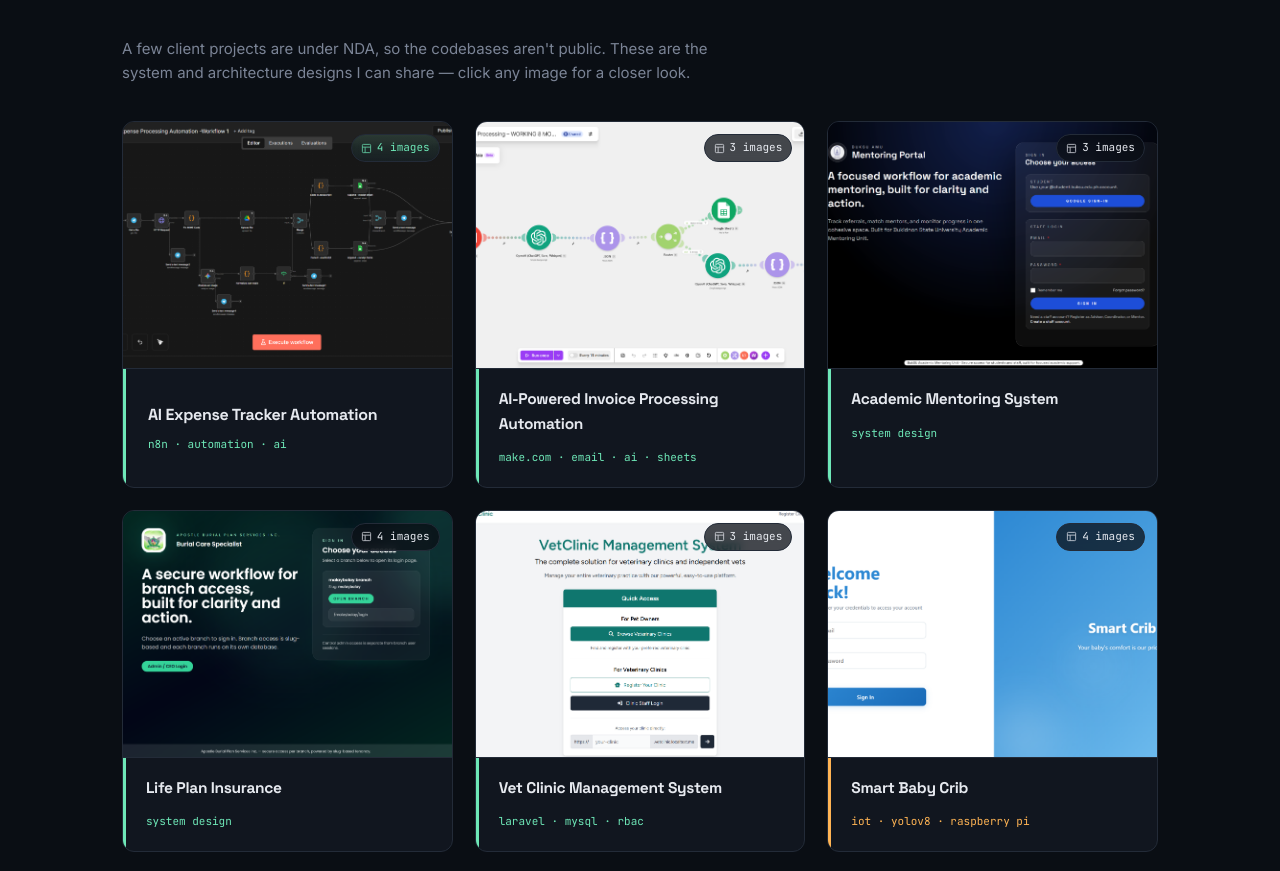
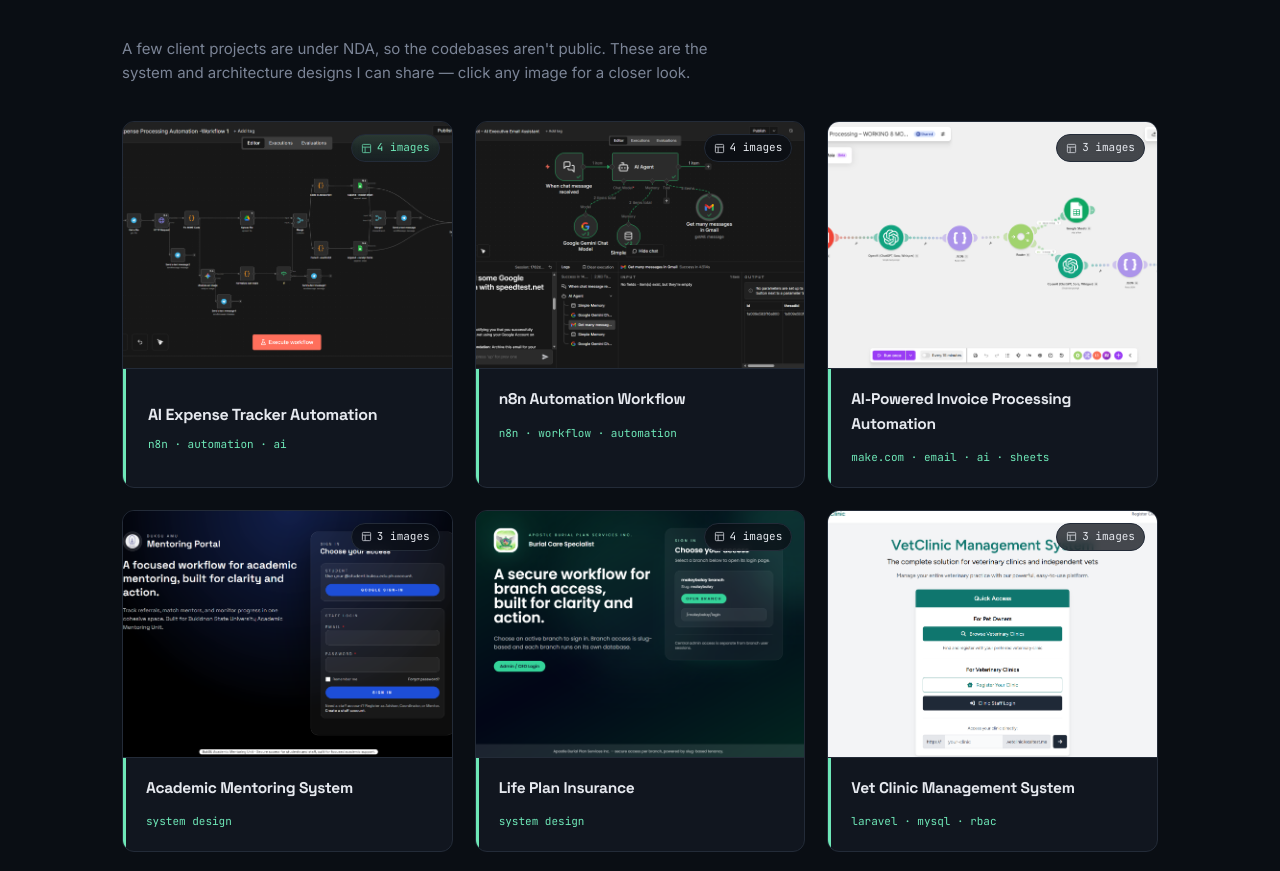
Before and after one commit to Cagang18/Portfolio, a plain HTML site: page index.html in a window 1280 px wide. Shown: the part 2324-3195 px from the top of the page. Drawn offline with Linux system fonts and the light colour scheme.

Commit message:
ai executive assistant

```diff
--- a/index.html
+++ b/index.html
@@ -197,6 +197,24 @@
         <div class="system-info">
           <h3>AI Expense Tracker Automation</h3>
           <span class="system-tag">n8n · automation · ai</span>
+        </div>
+      </div>
+
+      <div class="system-card reveal" style="transition-delay:0.11s"
+           data-images="diagrams/n5.png, diagrams/n6.png, diagrams/n7.png, diagrams/n8.png"
+           data-title="n8n Automation Workflow"
+         data-caption="The AI Executive Email Assistant is an n8n automation that uses AI to analyze incoming emails, identify their intent and priority, extract key information, and generate appropriate responses or actions. It helps streamline email management by automatically organizing and handling messages based on their content.">
+        <div class="system-card-img-wrap">
+          <img src="diagrams/n5.png" alt="n8n Automation Workflow design screenshots">
+          <div class="system-view-overlay"><span>⊞ View gallery</span></div>
+          <div class="system-img-count">
+            <svg viewBox="0 0 24 24" fill="none" stroke="currentColor" stroke-width="2"><rect x="3" y="3" width="18" height="18" rx="2"/><path d="M3 9h18M9 21V9"/></svg>
+            4 images
+          </div>
+        </div>
+        <div class="system-info">
+          <h3>n8n Automation Workflow</h3>
+          <span class="system-tag">n8n · workflow · automation</span>
         </div>
       </div>
 
```
Also changed, not shown: diagrams/n5.png (added), diagrams/n6.png (added), diagrams/n7.png (added), diagrams/n8.png (added).
